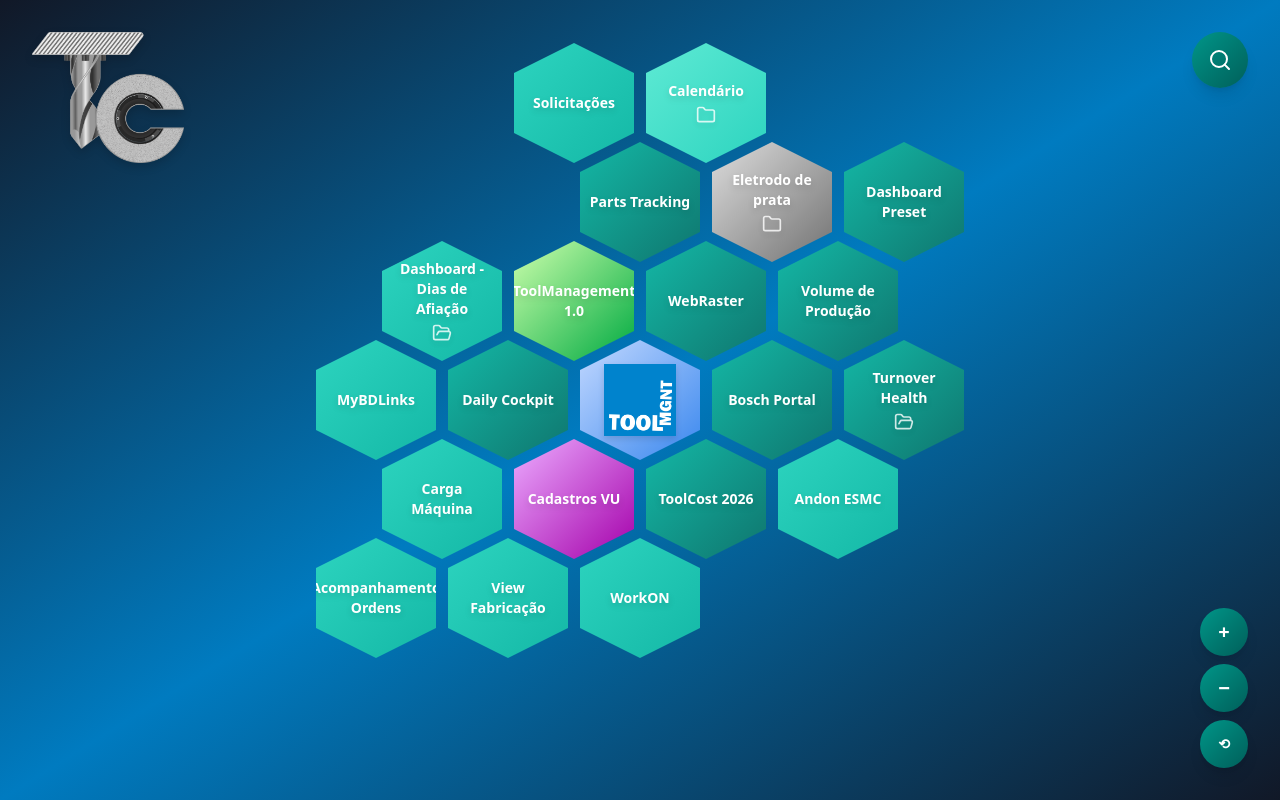
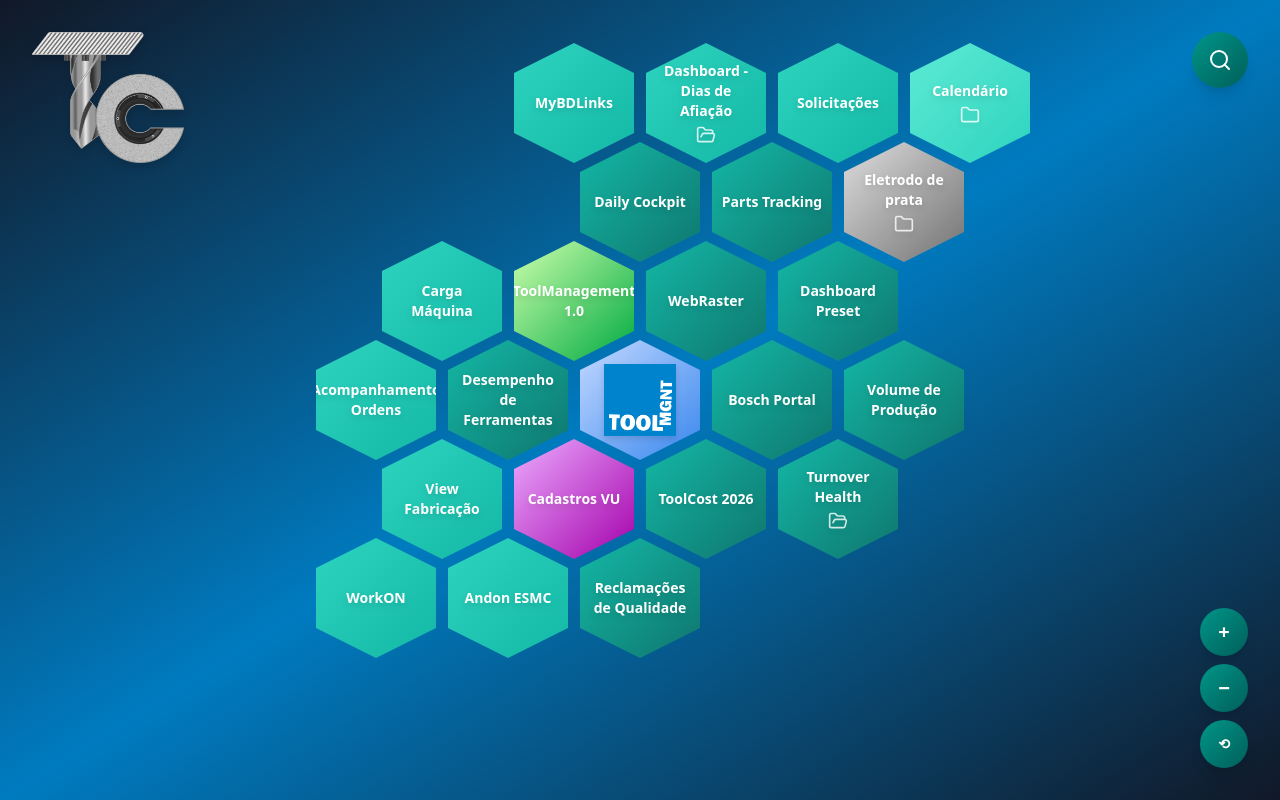
Before and after one commit to JoaoP3dro0808/ColmeiaToolingCenter, a React (Vite) app: page / in a window 1280 px wide. Built offline with nearby package versions, Linux system fonts and the light colour scheme.

Commit message:
New links added

```diff
--- a/src/pages/Home.jsx
+++ b/src/pages/Home.jsx
@@ -26,7 +26,9 @@ export default function Home() {
     { title: 'Turnover Health', filePath: 'S:/TEC/Technical_Function/1.1.Process_Develop_Tools/03.Shared/01.Process_Development/GD/02_Atividades em andamento/João Klippel/TurnoverHealth.pbix', relevance: 2 },
     { title: 'Calendário', link: '/calendar', relevance: 5 },
     { title: 'Dashboard - Dias de Afiação', filePath: 'S:/TEC/Technical_Function/1.1.Process_Develop_Tools/03.Shared/02.Tooling_Center/01.Logistica/3. Ferramentas para Afiação/Lista Lotes de Afiação/Desenvolvimento/Dashboard - CargaMáquina.lnk', relevance: 3 },
-];
+    { title: 'Reclamações de Qualidade', link: 'https://app.powerbi.com/groups/26c107da-94ff-4b8f-9de4-1da4f23fea94/reports/00e28cfd-7b16-4b86-9c42-ffc3a8a6e6d6/ReportSection?experience=power-bi', relevance: 2 },
+    { title: 'Desempenho de Ferramentas', link: 'https://app.powerbi.com/groups/26c107da-94ff-4b8f-9de4-1da4f23fea94/reports/f31b6875-7775-47a0-af45-43b3b9ad33b2/ReportSection?experience=power-bi', relevance: 1 }
+  ];
 
   return <Colmeia links={meusLinks} />;
 }
```
